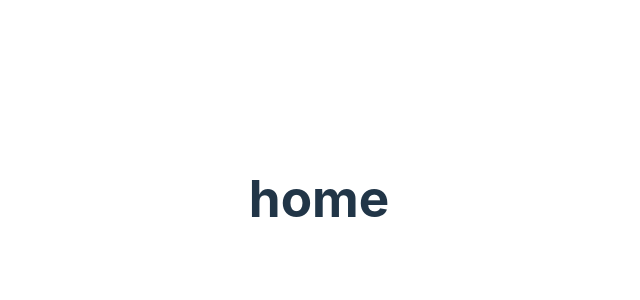
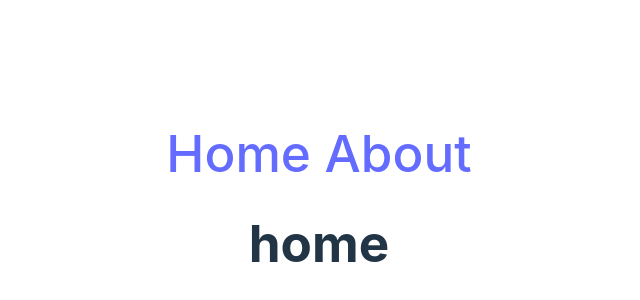
Before and after one commit to love-to-code108/react-router-learn, a React (Vite) app: page / in a window 1280 px wide. Shown: the part 202-502 px from the top of the page, without its empty margins (321-961 px from the left). Built offline with nearby package versions, Linux system fonts and the light colour scheme.

Commit message:
so i learned about navlink

```diff
--- a/src/App.jsx
+++ b/src/App.jsx
@@ -1,5 +1,7 @@
 import { Route, Routes } from 'react-router-dom'
 import { Home } from "./components/home"
+import { FourOFour } from "./components/error"
+import { Navbar } from "./components/navbar.jsx"
 import './App.css'
 import { About } from './components/about'
 
@@ -8,10 +10,18 @@
 
   return (
     <div>
+
+
+      <Navbar/>
         <Routes>
+
+          {/* so basically routes and then route */}
           <Route path='/' element={<Home/>}/>
+          {/* then there are mainly two attributes path and element */}
           <Route path='/about' element={<About/>}/>
-          <Route path='*' element={<About/>}/>
+
+          {/* the star stands for the 404 page in react router dom */}
+          <Route path='*' element={<FourOFour/>}/>
         </Routes>
     </div>
   )
--- /dev/null
+++ b/src/components/navbar.jsx
@@ -0,0 +1,12 @@
+import { Link } from "react-router-dom"
+
+
+
+export const Navbar = () => {
+    return (
+        <h1>
+            <Link to="/"> Home </Link>
+            <Link to="/about"> About </Link>
+        </h1>
+    )
+}
```
